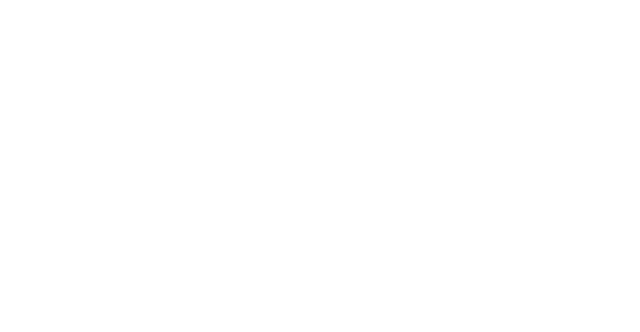
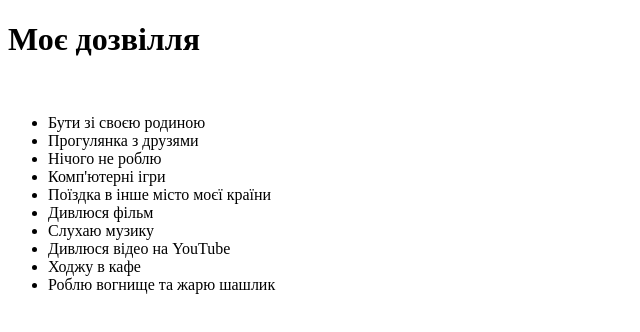
Before and after one commit to artemanoh/My-leisure, a plain HTML site: page index.html in a window 1280 px wide. Shown: the whole page, without its empty margins (0-640 px from the left). Drawn offline with Linux system fonts and the light colour scheme.

Commit message:
Добавив теги <li> та інформацію до нього

```diff
--- a/index.html
+++ b/index.html
@@ -5,4 +5,31 @@
     <meta name="viewport" content="width=device-width, initial-scale=1.0">
     <title>Document</title>
 </head>
+<body>
+    <h1>Моє дозвілля</h1>
+<img src="" alt="">
+<ul>
+    <!-- Родина -->
+    <li>Бути зі своєю родиною</li>
+    <!-- Друзі -->
+    <li>Прогулянка з друзями</li>
+    <!-- Просто відпочинок -->
+    <li>Нічого не роблю</li>
+    <!-- Комп'ютерні ігри -->
+    <li>Комп'ютерні ігри</li>
+    <!-- Інше місто -->
+    <li>Поїздка в інше місто моєї країни</li>
+    <!-- Фільми -->
+    <li>Дивлюся фільм</li>
+    <!-- Музика -->
+    <li>Слухаю музику</li>
+    <!-- Відео на YouTube -->
+    <li>Дивлюся відео на YouTube</li>
+    <!-- Кафе -->
+    <li>Ходжу в кафе</li>
+    <!-- Шашлики -->
+    <li>Роблю вогнище та жарю шашлик</li>
+</ul>
+
+</body>
 </html>
```
